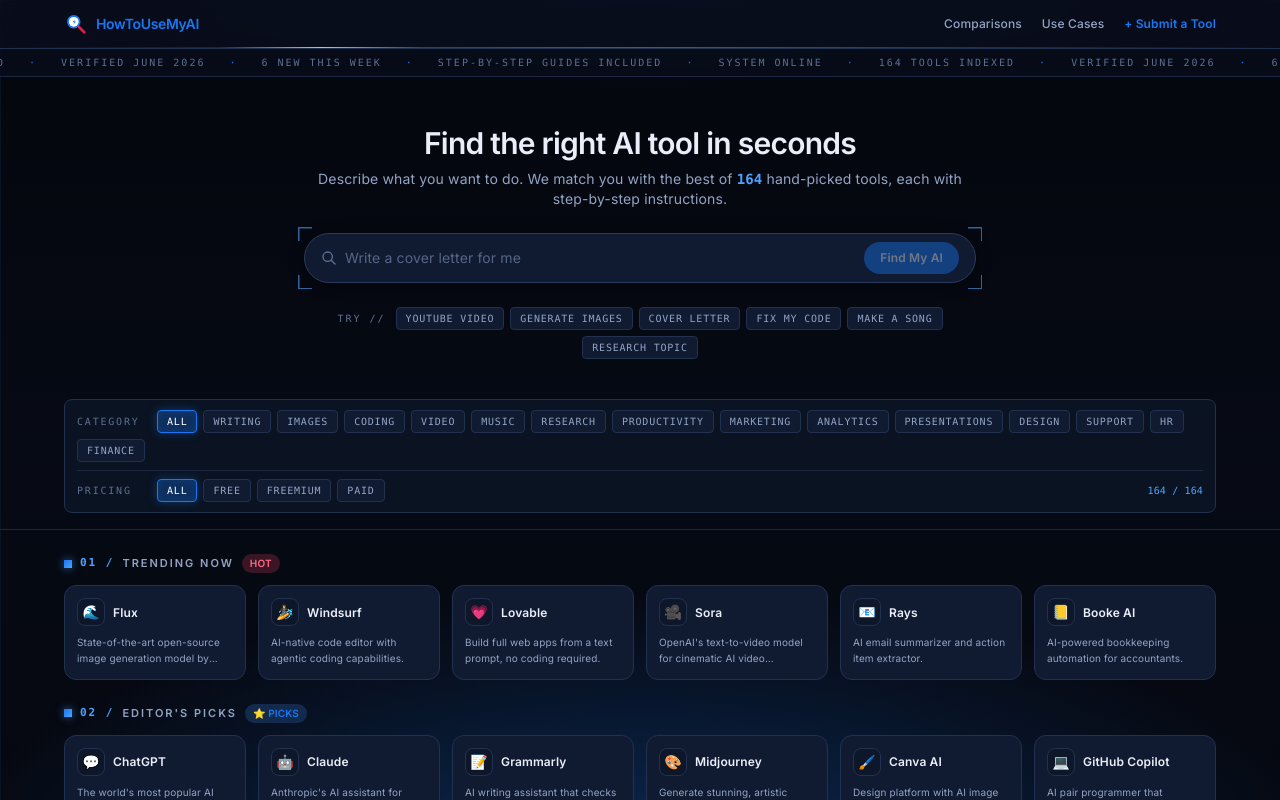
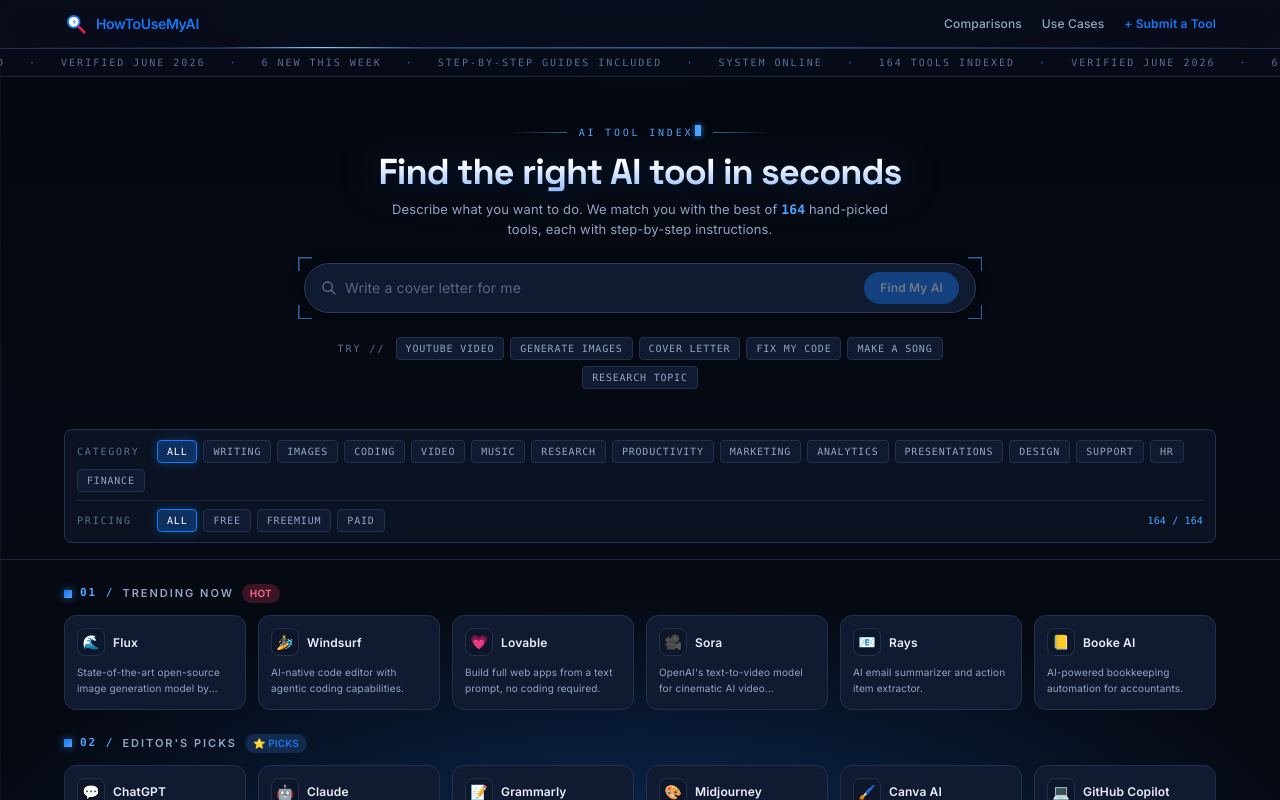
Before and after one commit to crithitlel/howtousemyai, a Next.js app: page / in a window 1280 px wide. Shown: the top 800 px of the page. Built offline with nearby package versions, Linux system fonts and the light colour scheme.

Commit message:
Hero typography upgrade: Space Grotesk gradient headline, system kicker, compact subline

```diff
--- a/app/globals.css
+++ b/app/globals.css
@@ -34,6 +34,51 @@
   font-size: 14px;
   font-weight: 400;
   letter-spacing: 0.01em;
+}
+
+/* Hero display headline — Space Grotesk, gradient ink, soft blue aura */
+.hero-title {
+  font-family: var(--font-grotesk), var(--font-inter), sans-serif;
+  letter-spacing: -0.025em;
+  background: linear-gradient(180deg, #ffffff 25%, #8fbcff 100%);
+  -webkit-background-clip: text;
+  background-clip: text;
+  color: transparent;
+  filter: drop-shadow(0 0 22px rgba(24, 119, 242, 0.3));
+}
+
+/* Hero kicker — mono system line with hairline wings */
+.hero-kicker {
+  display: flex;
+  align-items: center;
+  justify-content: center;
+  gap: 12px;
+  font-family: ui-monospace, "SF Mono", Menlo, "Roboto Mono", monospace;
+  font-size: 10px;
+  letter-spacing: 0.28em;
+  text-transform: uppercase;
+  color: #4da3ff;
+}
+.hero-kicker::before,
+.hero-kicker::after {
+  content: '';
+  height: 1px;
+  width: 56px;
+  background: linear-gradient(90deg, transparent, rgba(77, 163, 255, 0.6));
+}
+.hero-kicker::after {
+  background: linear-gradient(90deg, rgba(77, 163, 255, 0.6), transparent);
+}
+
+@keyframes blink { 0%, 49% { opacity: 1; } 50%, 100% { opacity: 0; } }
+.cursor-blink {
+  display: inline-block;
+  width: 6px;
+  height: 11px;
+  background: #4da3ff;
+  margin-left: 2px;
+  animation: blink 1.1s steps(1) infinite;
+  box-shadow: 0 0 6px rgba(77, 163, 255, 0.8);
 }
 
 /* Mono "system" type */
--- a/app/layout.tsx
+++ b/app/layout.tsx
@@ -1,5 +1,5 @@
 import type { Metadata } from "next";
-import { Inter, Playfair_Display } from "next/font/google";
+import { Inter, Playfair_Display, Space_Grotesk } from "next/font/google";
 import Script from "next/script";
 import "./globals.css";
 
@@ -13,6 +13,12 @@
 
 const playfair = Playfair_Display({
   variable: "--font-playfair",
+  subsets: ["latin"],
+  weight: ["500", "600", "700"],
+});
+
+const grotesk = Space_Grotesk({
+  variable: "--font-grotesk",
   subsets: ["latin"],
   weight: ["500", "600", "700"],
 });
@@ -50,7 +56,7 @@
 
 export default function RootLayout({ children }: Readonly<{ children: React.ReactNode }>) {
   return (
-    <html lang="en" className={`${inter.variable} ${playfair.variable} h-full antialiased`}>
+    <html lang="en" className={`${inter.variable} ${playfair.variable} ${grotesk.variable} h-full antialiased`}>
       <head>
         <script type="application/ld+json" dangerouslySetInnerHTML={{ __html: JSON.stringify(websiteSchema) }} />
         {(GA_ID as string) !== "G-XXXXXXXXXX" && (
--- a/app/page.tsx
+++ b/app/page.tsx
@@ -212,10 +212,13 @@
       <section className="px-4 sm:px-6 pt-8 sm:pt-12 pb-6 text-center">
         <div className="max-w-2xl mx-auto">
 
-          <h1 className="text-2xl sm:text-3xl font-bold text-[#e9eef8] tracking-tight mb-2">
+          <div className="hero-kicker mb-3">
+            <span>AI Tool Index<span className="cursor-blink" /></span>
+          </div>
+          <h1 className="hero-title text-3xl sm:text-4xl font-bold mb-2">
             Find the right AI tool in seconds
           </h1>
-          <p className="text-sm text-[#93a4c3] mb-6">
+          <p className="text-[13px] text-[#93a4c3] mb-6 max-w-lg mx-auto">
             Describe what you want to do. We match you with the best of <span className="mono font-semibold text-[#4da3ff]">{toolCount}</span> hand-picked tools, each with step-by-step instructions.
           </p>
 
```
